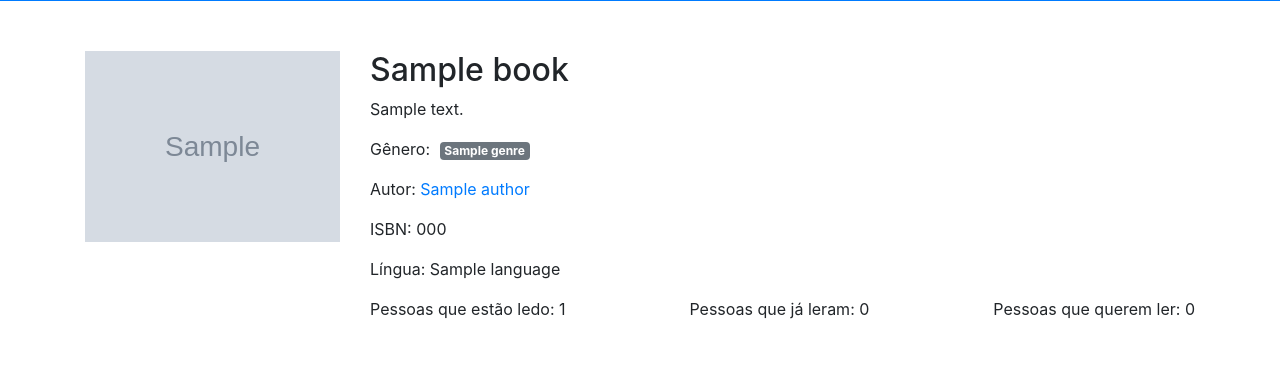
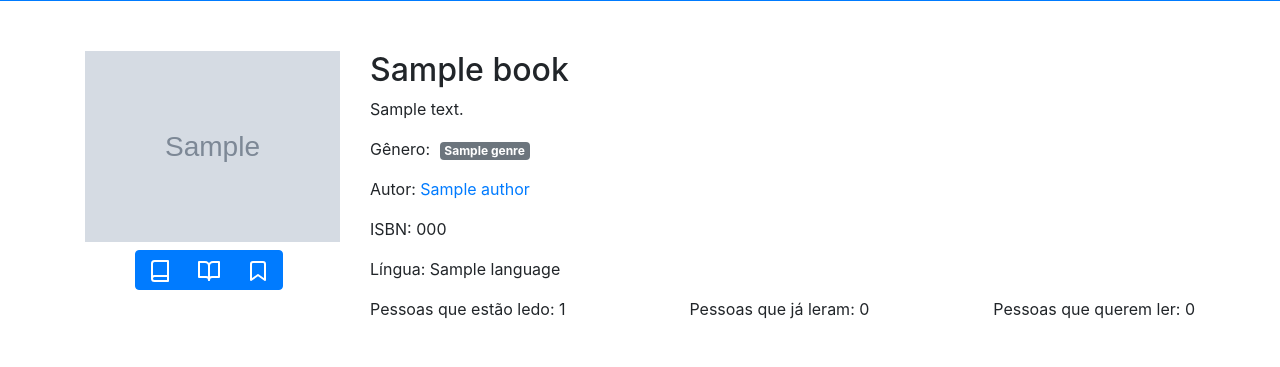
Before and after one commit to CleysonPH/django-bookshelf, a Django app: page /catalogo/livro/1/detalhes in a window 1280 px wide. Shown: the part 433-800 px from the top of the page. Run offline with Django 3.2, Linux system fonts and the light colour scheme; a user stored in the database is signed in; tables that the repository leaves empty hold one stand-in row (values such as "Sample post"); grey boxes marked "Sample" are stand-in pictures; some libraries are stand-ins or nearby versions.

Commit message:
Create the buttons for mark a book as read, reading and want read in the book detail template

```diff
--- a/catalog/templates/catalog/book_detail.html
+++ b/catalog/templates/catalog/book_detail.html
@@ -14,6 +14,24 @@
         <div class="row">
             <div class="col-md-3">
                 <img src="{{ book.image.url }}" class="img-fluid" alt="">
+
+                {% if request.user.is_authenticated %}
+                    <div class="w-100 d-inline-flex justify-content-center mt-2">
+                        <div class="btn-toolbar mb-3" role="toolbar" aria-label="Toolbar with button groups">
+                            <div class="btn-group mr-2" role="group" aria-label="First group">
+                                <a role="button" href="#" class="btn btn-primary" data-toggle="tooltip" data-placement="bottom" title="Já li">
+                                    <i data-feather="book"></i>
+                                </a>
+                                <a role="button" href="#" class="btn btn-primary" data-toggle="tooltip" data-placement="bottom" title="Estou lendo">
+                                    <i data-feather="book-open"></i>
+                                </a>
+                                <a role="button" href="#" class="btn btn-primary" data-toggle="tooltip" data-placement="bottom" title="Quero ler">
+                                    <i data-feather="bookmark"></i>
+                                </a>
+                            </div>
+                        </div>
+                    </div>
+                {% endif %}
             </div>
 
             <div class="col-md-9">
--- a/templates/base.html
+++ b/templates/base.html
@@ -7,6 +7,7 @@
     <meta name="viewport" content="width=device-width, initial-scale=1.0">
     <title>{% block title %}{% endblock title %} - Estante Virtual</title>
     {% bootstrap_css %}
+    <script src="https://unpkg.com/feather-icons"></script>
     <link rel="stylesheet" href="{% static 'css/style.css' %}">
     {% block styles %}{% endblock styles %}
 </head>
@@ -66,5 +67,12 @@
     {% endblock content %}
 
     {% bootstrap_javascript jquery='full' %}
+    <script>
+        feather.replace()
+
+        $(document).ready(function(){
+            $('[data-toggle="tooltip"]').tooltip()
+        });
+    </script>
 </body>
 </html>
```
